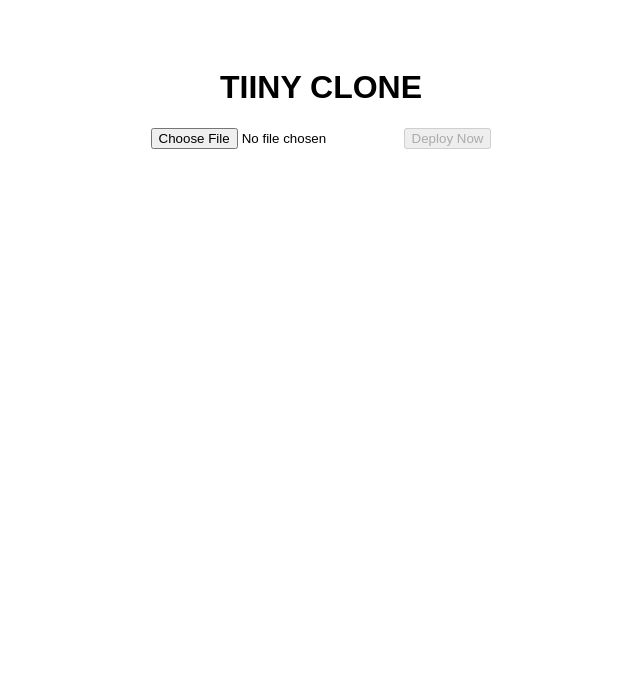
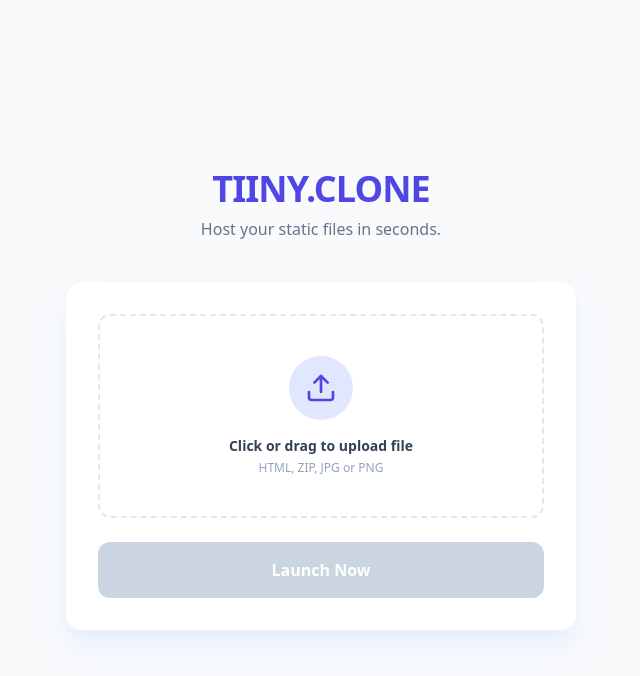
Before and after one commit to Draco-Smith-the-one/Tiiny-hostclone, a React (Vite) app: page / in a window 1280 px wide. Shown: the top 676 px of the page, without its empty margins (319-959 px from the left). Built offline with nearby package versions, Linux system fonts and the light colour scheme.

Commit message:
UI: upgraded to pro dashboard with Tailwind

```diff
--- a/index.html
+++ b/index.html
@@ -3,7 +3,8 @@
   <head>
     <meta charset="UTF-8" />
     <meta name="viewport" content="width=device-width, initial-scale=1.0" />
-    <title>Tiiny Clone</title>
+    <title>Tiiny Clone | Instant Hosting</title>
+    <script src="https://cdn.tailwindcss.com"></script>
   </head>
   <body>
     <div id="root"></div>
--- a/package.json
+++ b/package.json
@@ -10,6 +10,7 @@
   },
   "dependencies": {
     "@vercel/blob": "^2.0.0",
+    "lucide-react": "^0.562.0",
     "react": "^18.3.1",
     "react-dom": "^18.3.1"
   },
--- a/src/App.jsx
+++ b/src/App.jsx
@@ -1,5 +1,6 @@
 import React, { useState } from 'react';
 import { upload } from '@vercel/blob/client';
+import { Upload, File, CheckCircle, ExternalLink, Loader2 } from 'lucide-react';
 
 export default function App() {
   const [file, setFile] = useState(null);
@@ -23,16 +24,67 @@ export default function App() {
   };
 
   return (
-    <div style={{ padding: '40px', textAlign: 'center', fontFamily: 'sans-serif' }}>
-      <h1>TIINY CLONE</h1>
-      <input type="file" onChange={(e) => setFile(e.target.files[0])} />
-      <button onClick={handleUpload} disabled={uploading || !file}>
-        {uploading ? "Uploading..." : "Deploy Now"}
-      </button>
+    <div className="min-h-screen bg-[#f8fafc] flex flex-col items-center justify-center p-6 font-sans text-slate-900">
+      {/* Header */}
+      <div className="text-center mb-10">
+        <h1 className="text-4xl font-black tracking-tight text-indigo-600 mb-2">TIINY.CLONE</h1>
+        <p className="text-slate-500 font-medium">Host your static files in seconds.</p>
+      </div>
+
+      {/* Upload Card */}
+      <div className="w-full max-w-lg bg-white rounded-2xl shadow-xl shadow-indigo-100/50 border border-slate-100 p-8">
+        <div
+          className={`relative group border-2 border-dashed rounded-xl p-10 transition-all flex flex-col items-center justify-center
+            ${file ? 'border-indigo-400 bg-indigo-50/30' : 'border-slate-200 hover:border-indigo-300 hover:bg-slate-50'}`}
+        >
+          <input
+            type="file"
+            onChange={(e) => setFile(e.target.files[0])}
+            className="absolute inset-0 w-full h-full opacity-0 cursor-pointer"
+          />
+
+          <div className="p-4 bg-indigo-100 rounded-full text-indigo-600 mb-4 group-hover:scale-110 transition-transform">
+            {uploading ? <Loader2 className="animate-spin" size={32} /> : <Upload size={32} />}
+          </div>
+
+          <p className="text-sm font-semibold text-slate-700">
+            {file ? file.name : "Click or drag to upload file"}
+          </p>
+          <p className="text-xs text-slate-400 mt-1">HTML, ZIP, JPG or PNG</p>
+        </div>
+
+        <button
+          onClick={handleUpload}
+          disabled={uploading || !file}
+          className={`w-full mt-6 py-4 rounded-xl font-bold text-white transition-all transform active:scale-[0.98]
+            ${uploading || !file
+              ? 'bg-slate-300 cursor-not-allowed'
+              : 'bg-indigo-600 hover:bg-indigo-700 shadow-lg shadow-indigo-200 hover:-translate-y-0.5'}`}
+        >
+          {uploading ? "Deploying Site..." : "Launch Now"}
+        </button>
+      </div>
+
+      {/* Success Result */}
       {url && (
-        <div style={{ marginTop: '20px' }}>
-          <p>Success! Your file is at:</p>
-          <a href={url} target="_blank" rel="noreferrer">{url}</a>
+        <div className="w-full max-w-lg mt-8 animate-in fade-in slide-in-from-bottom-4 duration-500">
+          <div className="bg-emerald-50 border border-emerald-100 rounded-2xl p-6 flex items-start gap-4">
+            <div className="p-2 bg-emerald-100 rounded-lg text-emerald-600">
+              <CheckCircle size={24} />
+            </div>
+            <div className="flex-1 overflow-hidden">
+              <p className="text-emerald-800 font-bold text-sm">Deployment Successful!</p>
+              <p className="text-slate-500 text-xs truncate mb-3">{url}</p>
+              <a
+                href={url}
+                target="_blank"
+                rel="noreferrer"
+                className="inline-flex items-center gap-2 bg-white px-4 py-2 rounded-lg text-sm font-bold text-slate-900 border border-slate-200 hover:bg-slate-50 transition-colors"
+              >
+                Visit Site <ExternalLink size={14} />
+              </a>
+            </div>
+          </div>
         </div>
       )}
     </div>
```
Also changed, not shown: 1 other file (tests, documents, lock files or other folders).
